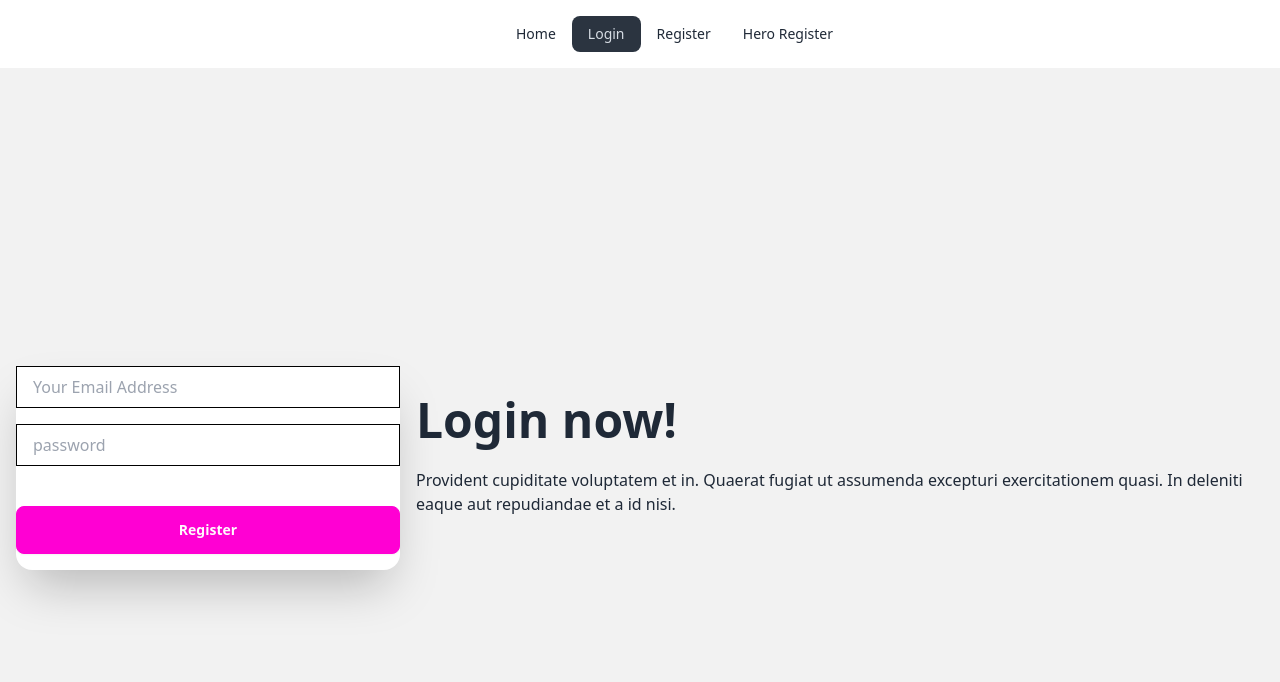
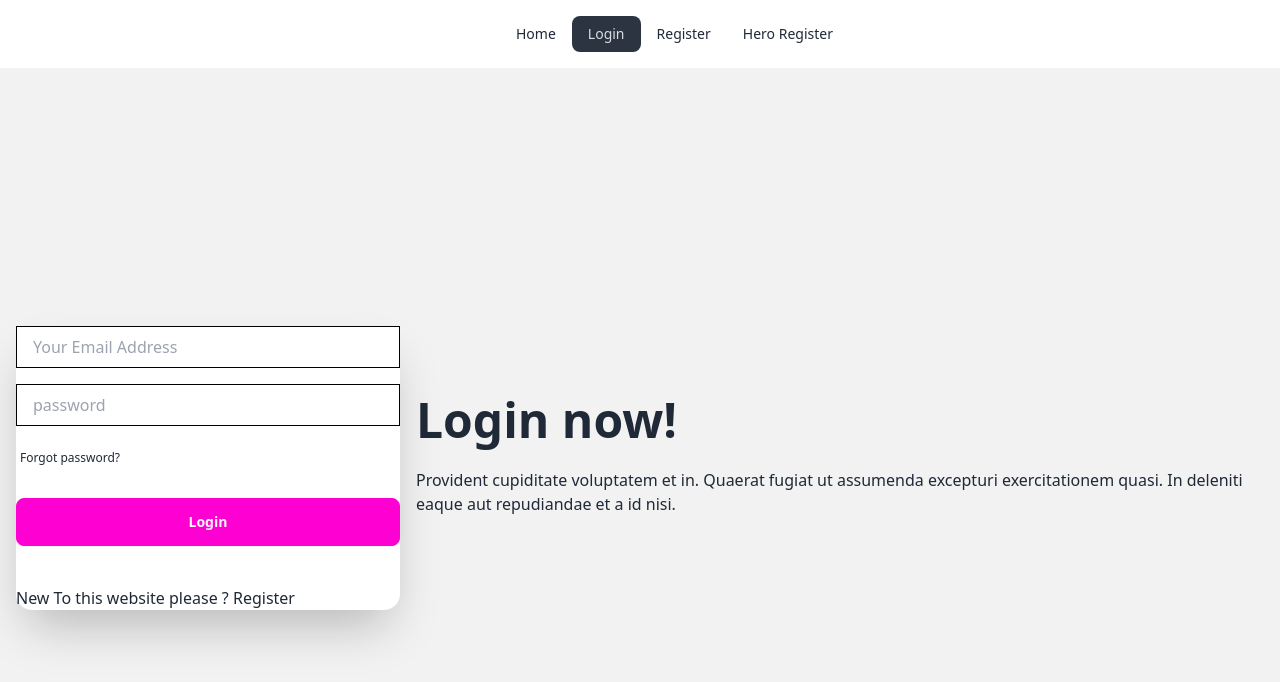
Before and after one commit to kamrulkoche/user-email-password-auth, a React (Vite) app: page /login in a window 1280 px wide. Shown: the top 682 px of the page. Built offline with nearby package versions, Linux system fonts and the light colour scheme.

Commit message:
forget password add

```diff
--- a/src/Login/Login.jsx
+++ b/src/Login/Login.jsx
@@ -1,18 +1,56 @@
-import { signInWithEmailAndPassword } from "firebase/auth";
-import React from "react";
+import {
+  sendPasswordResetEmail,
+  signInWithEmailAndPassword,
+} from "firebase/auth";
+import React, { useRef, useState } from "react";
 import auth from "../fireBase/firebase.config";
+import { Link } from "react-router-dom";
 
 const Login = () => {
+  const [loginError, setLoginError] = useState("");
+  const [loginSuccess, setLoginSuccess] = useState("");
+  const emailRef = useRef(null);
+
   const handleLogin = (e) => {
     e.preventDefault();
     const email = e.target.email.value;
     const password = e.target.password.value;
     console.log(email, password);
+
+    //reset error and success
+    setLoginSuccess("");
+    setLoginError("");
+
+    // add validation
     signInWithEmailAndPassword(auth, email, password)
       .then((result) => {
+        setLoginSuccess("User logged in Successfully");
         console.log(result.user);
       })
-      .catch((error) => console.log(error));
+      .catch((error) => {
+        setLoginError(error.message);
+        console.log(error);
+      });
+  };
+
+  const handleForgetPassword = () => {
+    const email = emailRef.current.value;
+    if (!email) {
+      console.log("Please provide an email", emailRef.current.value);
+      return;
+    } else if (!/^[^\s@]+@[^\s@]+\.[^\s@]+$/.test(email)) {
+      console.log("Please write a valid email");
+      return;
+    }
+
+    //send validation email
+    sendPasswordResetEmail(auth,email)
+      .then(() => {
+        alert("please check your email");
+      })
+      .catch((error) => {
+        console.log(error);
+      });
   };
   return (
     <div className="hero bg-base-200 min-h-screen">
@@ -30,8 +68,9 @@ const Login = () => {
             <input
               className="mb-4 w-full py-2 px-4 border border-black"
               placeholder="Your Email Address"
-              type="email"
+              type="text"
               name="email"
+              ref={emailRef}
               id=""
               required
             />
@@ -45,14 +84,29 @@ const Login = () => {
                 id=""
                 required
               />
+              <label className="label">
+                <a
+                  onClick={handleForgetPassword}
+                  href="#"
+                  className="label-text-alt link link-hover"
+                >
+                  Forgot password?
+                </a>
+              </label>
             </div>
             <br />
             <input
               className="btn btn-secondary mb-4 w-full"
               type="submit"
-              value="Register"
+              value="Login"
             />
           </form>
+          <br />
+          {loginSuccess && <p className="text-green-600">{loginSuccess}</p>}
+          {loginError && <p className="text-red-600">{loginError}</p>}
+          <p>
+            New To this website please ? <Link to="/register">Register</Link>
+          </p>
         </div>
       </div>
     </div>
--- a/src/Register/Register.jsx
+++ b/src/Register/Register.jsx
@@ -1,7 +1,8 @@
 import { createUserWithEmailAndPassword } from "firebase/auth";
 import React, { useState } from "react";
+import { FaEye, FaEyeSlash } from "react-icons/fa";
 import auth from "../fireBase/firebase.config";
-import { FaEye, FaEyeSlash } from "react-icons/fa";
+import { Link } from "react-router-dom";
 
 const Register = () => {
   const [registerError, setRegisterError] = useState("");
@@ -15,7 +16,7 @@ const Register = () => {
     const accepted = e.target.terms.checked;
     console.log(email, password, accepted);
 
-    //reset error
+    //reset error and success
     setRegisterSuccess("");
     setRegisterError("");
 
@@ -85,9 +86,10 @@ const Register = () => {
             value="Register"
           />
         </form>
-
         {registerSuccess && <p className="text-green-600">{registerSuccess}</p>}
         {registerError && <p className="text-red-600">{registerError}</p>}
+        <p>Already have an account ? <Link to="/login">Login</Link></p>
+
       </div>
     </div>
   );
```
